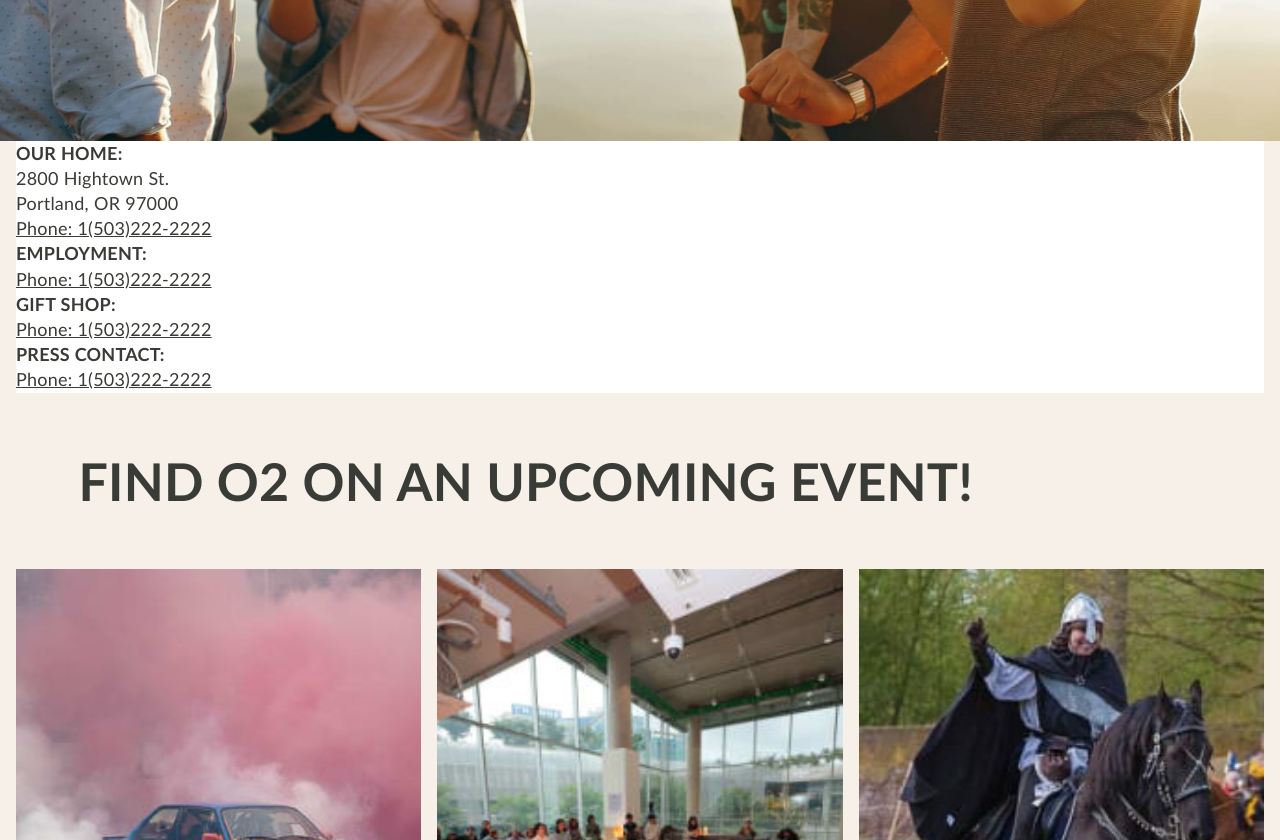
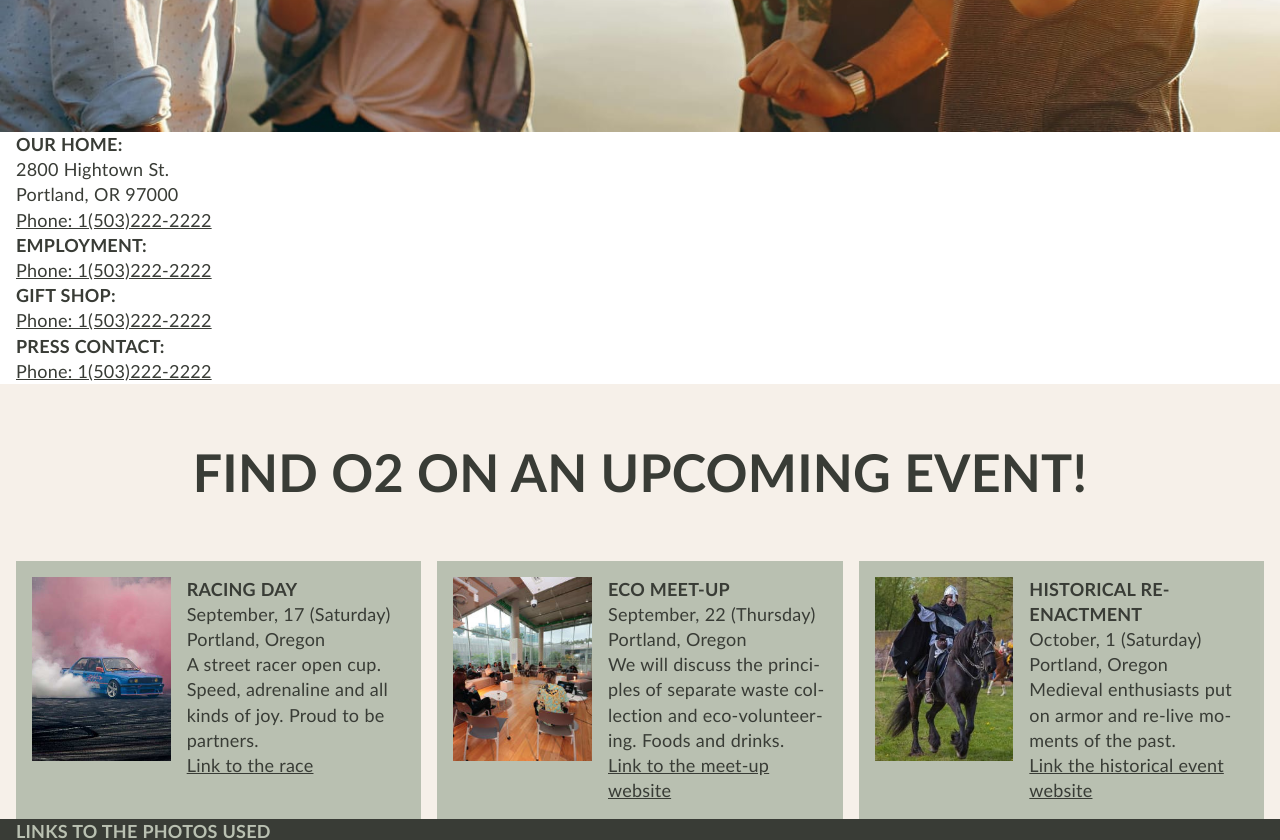
Before and after one commit to zverolen/project-business-site, a website built with Vite: page index.html in a window 1280 px wide. Shown: the part 1960-2800 px from the top of the page. Built offline with nearby package versions, Linux system fonts and the light colour scheme.

Commit message:
Update html, styles and design

```diff
--- a/index.html
+++ b/index.html
@@ -345,7 +345,8 @@
               src="./images/crew/crew_lfs1ts_c_scale,w_320.jpg"
               alt="Jack, Kate, Muhammad and Joshi are dancing in the sunshine"
             >
-            <div class="contacts-container">
+            <div>
+              <div>
                 <h3 class="visually-hidden">Contact us</h3>
                 <div class="contacts-group">
                   <h4 class="contacts-group-name">Our Home:</h4>
@@ -366,6 +367,7 @@
                   <a href="tel:+15032222222">Phone: 1(503)222-2222</a>
                 </div>
               </div>
+            </div>
         </section>
 
         <!-- Events List -->
@@ -375,9 +377,7 @@
 
             <!-- Single Event -->
             <li class="event-card">
-              <div class="event-content-container">
-                <div class="event-content">
-                  <div class="event-illustration">
+              <div>
                 <img
                   sizes="
                   (max-width: 529px) 34vw,
@@ -392,22 +392,20 @@
                   alt="A drifting sport car in colorful smoke during the races"
                 >
               </div>
+              <div>
                 <h3 class="event-name">Racing Day</h3>
                 <div class="event-date">
                   <p>September, 17 (Saturday)</p>
                   <p>Portland, Oregon</p>
                 </div>
                 <p class="event-description">A street racer open cup. Speed, adrenaline and all kinds of joy. Proud to be partners.</p>
-                </div>
                 <a href="#">Link to the race</a>
               </div>
             </li>
 
             <!-- Single Event -->
             <li class="event-card">
-              <div class="event-content-container">
-                <div class="event-content">
-                  <div class="event-illustration">
+              <div>
                 <img
                   sizes="
                   (max-width: 529px) 34vw,
@@ -423,22 +421,20 @@
                   alt="Participants of a meet-up sitting in a room and listening to the talk"
                   >
               </div>
+              <div>
                 <h3 class="event-name">Eco Meet-Up</h3>
                 <div class="event-date">
                   <p>September, 22 (Thursday)</p>
                   <p>Portland, Oregon</p>
                 </div>
                 <p class="event-description">We will discuss the principles of separate waste collection and eco-volunteering. Foods and drinks.</p>
-                </div>
                 <a href="#">Link to the meet-up website</a>
               </div>
             </li>
 
             <!-- Single Event -->
             <li class="event-card">
-              <div class="event-content-container">
-                <div class="event-content">
-                  <div class="event-illustration">
+              <div>
                 <img
                 sizes="
                   (max-width: 529px) 34vw,
@@ -454,13 +450,13 @@
                   alt="A knight on a horse"
                 >
               </div>
+              <div>
                 <h3 class="event-name">Historical Re-enactment</h3>
                 <div class="event-date">
                   <p>October, 1 (Saturday)</p>
                   <p>Portland, Oregon</p>
                 </div>
                 <p class="event-description">Medieval enthusiasts put on armor and re-live moments of the past.</p>
-                </div>
                 <a href="#">Link the historical event website</a>
               </div>
             </li>
--- a/style.css
+++ b/style.css
@@ -68,11 +68,12 @@
   }
 
   h2:not(footer h2) {
-    width: var(--heading-width);
+    /* width: var(--heading-width); */
     margin-block:var(--heading-margin-block);
-    margin-inline: var(--heading-margin-inline);
+    /* margin-inline: var(--heading-margin-inline); */
 
     font-size: var(--heading-font-size);
+    text-align: center;
   }
 
   h3, footer h2 {
@@ -85,8 +86,6 @@
   }
 
   header {
-    padding-block: var(--header-padding);
-
     font-size: var(--header-font-size);
 
     color: var(--header-text-color);
@@ -97,9 +96,14 @@
     display: var(--header-layout);
     justify-content: var(--header-justify-content);
     align-items: var(--header-align-items);
+    column-gap: clamp(1rem, 1.5873015873vw, 1.5rem);
+    row-gap: clamp(1rem, 1.5873015873vw, 1.5rem);
 
     width: var(--content-width);
     margin-inline: var(--content-margin);
+    padding-block: var(--header-padding);
+
+    flex-wrap: wrap;
   }
 
   header img {
@@ -152,9 +156,12 @@
   }
 
   #contact > div {
+    background-color: var(--default-card-background-color);
+  }
+
+  #contact > div > div {
     width: var(--content-width);
     margin-inline: var(--content-margin);
-    background-color: var(--default-card-background-color);
   }
 
   #events ul {
@@ -172,6 +179,23 @@
     #events li > div {
       font-size: 1rem;
     }
+  }
+
+  #events li {
+    display: flex;
+    flex-wrap: wrap;
+    gap: 16px;
+    padding: 16px;
+  }
+
+  #events li > div:first-child {
+    flex-grow: 1;
+    flex-basis: 120px;
+  }
+
+  #events li > div:last-child {
+    flex-grow: 1;
+    flex-basis: 200px;
   }
 
   footer {
--- a/tokens.css
+++ b/tokens.css
@@ -46,11 +46,11 @@
   --contentWidthMin: 1280 / 16 * 1rem;
   --contentWidthMax: 100vw - 2rem;
 
-  --logoWidthMin: min(100%, 250 / 16 * 1rem);
+  --logoWidthMin: min(100%, 180 / 16 * 1rem);
   --logoWidthMax: 75vw;
   --logoWidthIdeal: min(40vw, 360 / 16 * 1rem);
 
-  --navGapMin: 1rem;
+  --navGapMin: var(--gap-I);
   --navGapMax: 1.5873015873vw;
   --navGapIdeal: calc(24 / 16 * 1rem);
 
@@ -86,7 +86,7 @@
   /* Sizing | Semantic */
   --content-width: min(var(--contentWidthMin), var(--contentWidthMax));
 
-  --header-padding: var(--nav-gap);
+  --header-padding: var(--gap-II);
 
   --logo-width: clamp(var(--logoWidthMin), var(--logoWidthIdeal), var(--logoWidthMax));
 
```
Lines whose indentation alone changed are shown as unchanged.
